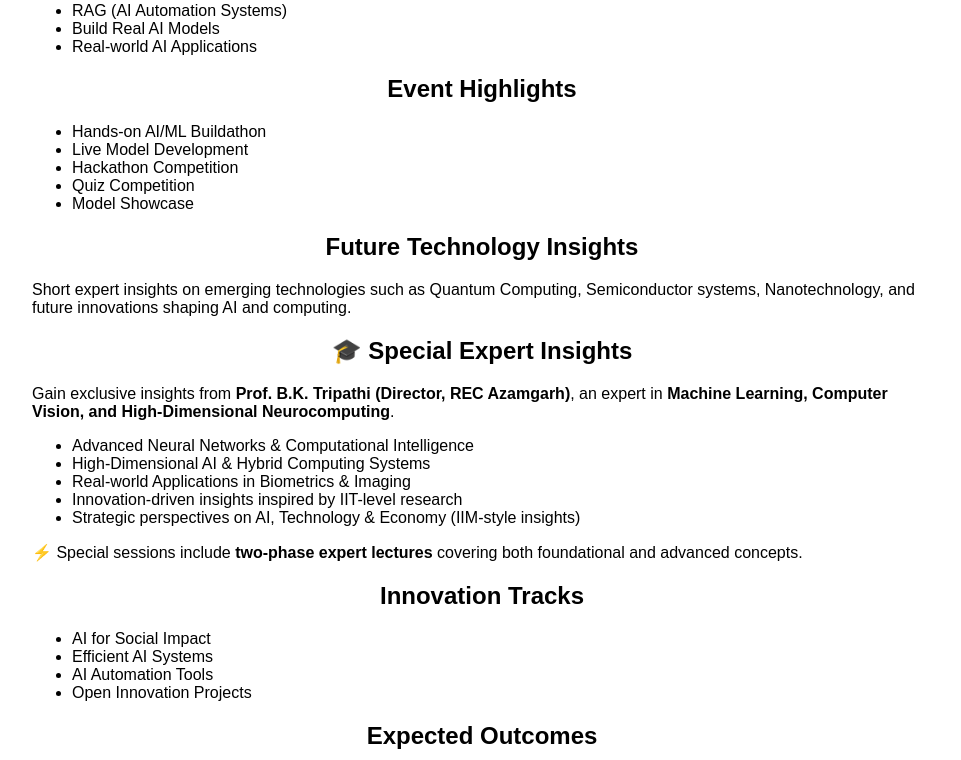
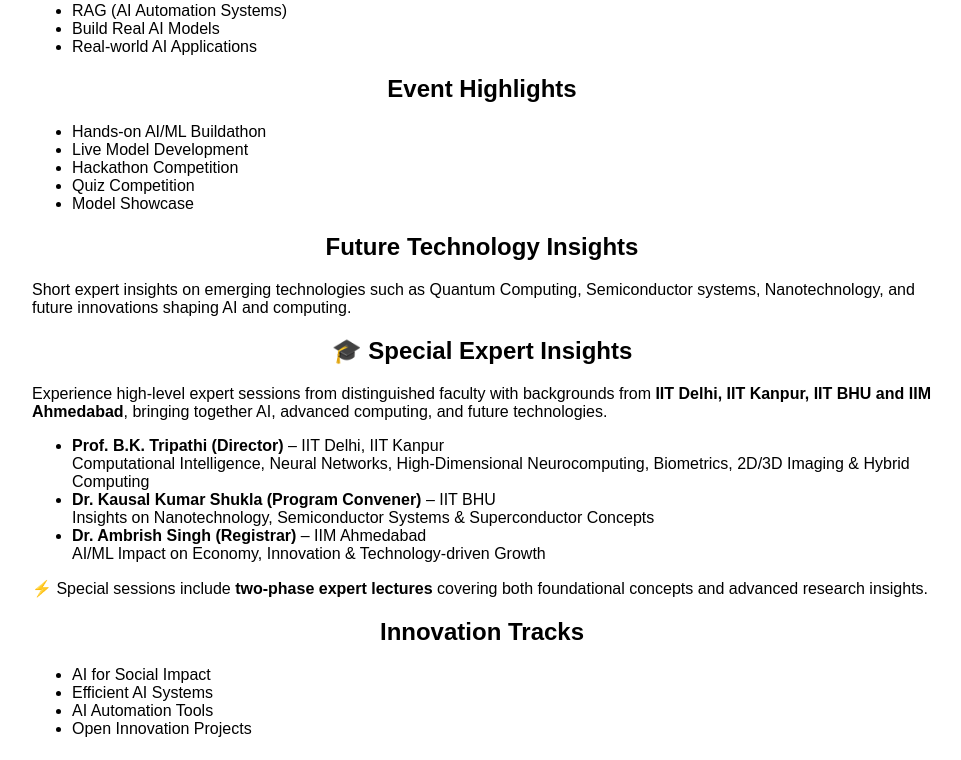
Before and after one commit to surajpandey111/ai-event-platform, a React (Create React App) app in the folder ai-event/: page / in a window 1280 px wide. Shown: the part 457-1217 px from the top of the page, without its empty margins (158-1119 px from the left). Built offline with nearby package versions, Linux system fonts and the light colour scheme.

Commit message:
Fix React routing for admin page

```diff
--- a/ai-event/src/pages/Home.js
+++ b/ai-event/src/pages/Home.js
@@ -65,20 +65,31 @@
     <h2>🎓 Special Expert Insights</h2>
 
     <p style={{ textAlign: "left" }}>
-        Gain exclusive insights from <b>Prof. B.K. Tripathi (Director, REC Azamgarh)</b>,
-        an expert in <b>Machine Learning, Computer Vision, and High-Dimensional Neurocomputing</b>.
+      Experience high-level expert sessions from distinguished faculty with backgrounds from
+      <b> IIT Delhi, IIT Kanpur, IIT BHU and IIM Ahmedabad</b>, bringing together AI, advanced computing,
+      and future technologies.
     </p>
 
     <ul style={{ textAlign: "left" }}>
-        <li>Advanced Neural Networks & Computational Intelligence</li>
-        <li>High-Dimensional AI & Hybrid Computing Systems</li>
-        <li>Real-world Applications in Biometrics & Imaging</li>
-        <li>Innovation-driven insights inspired by IIT-level research</li>
-        <li>Strategic perspectives on AI, Technology & Economy (IIM-style insights)</li>
+      <li>
+        <b>Prof. B.K. Tripathi (Director)</b> – IIT Delhi, IIT Kanpur<br />
+        Computational Intelligence, Neural Networks, High-Dimensional Neurocomputing,
+        Biometrics, 2D/3D Imaging & Hybrid Computing
+      </li>
+
+      <li>
+        <b>Dr. Kausal Kumar Shukla (Program Convener)</b> – IIT BHU<br />
+        Insights on Nanotechnology, Semiconductor Systems & Superconductor Concepts
+      </li>
+
+      <li>
+        <b>Dr. Ambrish Singh (Registrar)</b> – IIM Ahmedabad<br />
+        AI/ML Impact on Economy, Innovation & Technology-driven Growth
+      </li>
     </ul>
 
     <p style={{ textAlign: "left" }}>
-        ⚡ Special sessions include <b>two-phase expert lectures</b> covering both foundational and advanced concepts.
+      ⚡ Special sessions include <b>two-phase expert lectures</b> covering both foundational concepts and advanced research insights.
     </p>
       {/* 🔥 TRACKS */}
       <h2> Innovation Tracks</h2>
```
Lines whose indentation alone changed are shown as unchanged.
